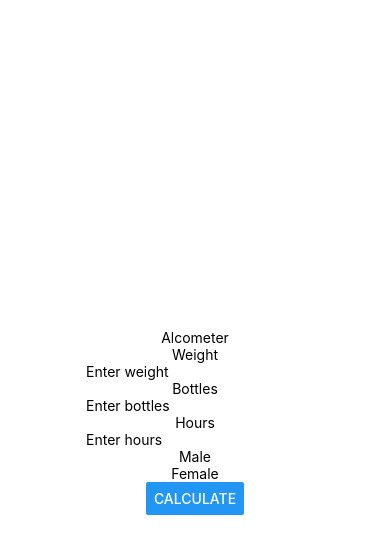
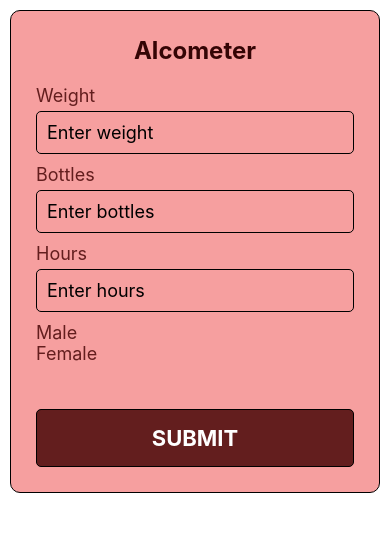
Before and after one commit to Aila-Maria/alkometri_mobiili, a React Native app: screen / in a window 390 px wide. Shown: the top 554 px of the page. Built offline with nearby package versions, Linux system fonts and the light colour scheme.

Commit message:
Styles kansion luonti ja tyylien tekoa

```diff
--- a/App.js
+++ b/App.js
@@ -1,14 +1,15 @@
 import { StatusBar } from 'expo-status-bar';
 import { useState } from 'react';
-import { Button, ScrollView, StyleSheet, Text, TextInput, View } from 'react-native';
+import { Button, ScrollView, StyleSheet, Text, TextInput, TouchableOpacity, View } from 'react-native';
+import { BasicStyle } from './styles/Styles';
+
 
 export default function App() {
 
   return (
 
-    <View style={styles.container}>
+    <View >
       <Calculate/>
-      <Text></Text>
     </View>
 
   );
@@ -22,6 +23,11 @@ function Calculate(){
   const [male, setMale] = useState(0);
   const [result, setResult] = useState(0);
 
+
+  //tarkistetaan että tulos ei ole negatiivinen
+  let r = result.lenght > 0 ? result : '0';
+  r = r.replace(',','.');
+
   let litres = bottles * 0.33;
   let grams = litres * 8 * 4.5;
   let burning = weight / 10;
@@ -29,41 +35,33 @@ function Calculate(){
   let resultM = grams / (weight * 0.7);
   let resultF = grams / (weight * 0.6);
   return(
-    <View style={styles.container}>
-      <Text>Alcometer</Text>
-      <Text>Weight</Text>
-      <TextInput
+    <View style={BasicStyle.container}>
+      <Text style={BasicStyle.header}>Alcometer</Text>
+      <Text style={BasicStyle.label}>Weight</Text>
+      <TextInput style={BasicStyle.textInput}
       keyboardType='number-pad'
       placeholder='Enter weight'
       onChangeText={text => setWeight(text)}
       />
-      <Text>Bottles</Text>
-      <TextInput
+      <Text style={BasicStyle.label}>Bottles</Text>
+      <TextInput style={BasicStyle.textInput}
       keyboardType='number-pad'
       placeholder='Enter bottles'
       onChangeText={text => setBottles(text)}
       />
-      <Text>Hours</Text>
-      <TextInput
+      <Text style={BasicStyle.label}>Hours</Text>
+      <TextInput style={BasicStyle.textInput}
       keyboardType='number-pad'
       placeholder='Enter hours'
       onChangeText={text => setTime(text)}
       />
-      <Text>Male</Text>
-      <Text>Female</Text>
-      <Text></Text>
-      <Button title='calculate'
-      onPress={() => setResult(resultM)}/>
+      <Text style={BasicStyle.label}>Male</Text>
+      <Text style={BasicStyle.label}>Female</Text>
+      <Text style={BasicStyle.result}></Text>
+      <TouchableOpacity onPress={()=>console.log("Submit")}>
+          <Text style={BasicStyle.submit}>SUBMIT</Text>
+      </TouchableOpacity>
     </View>
 
   )
 }
-
-const styles = StyleSheet.create({
-  container: {
-    flex: 1,
-    backgroundColor: '#fff',
-    alignItems: 'center',
-    justifyContent: 'center',
-  },
-});
--- /dev/null
+++ b/styles/Styles.js
@@ -0,0 +1,53 @@
+const { StyleSheet } = require("react-native");
+
+const BasicStyle = StyleSheet.create({
+    container: {
+        backgroundColor:'#f69f9f',
+        borderWidth: 1,
+        borderRadius:10,
+        margin:10,
+        padding:15,
+
+    },
+    header:{
+        fontSize:24,
+        fontWeight:'bold',
+        color:'#340505',
+        paddingBottom: 10,
+        margin:10,
+        alignSelf:'center'
+    },
+    label:{
+        color:'#631e1e',
+        fontSize:18,
+        paddingLeft: 10
+    },
+    textInput:{
+        paddingLeft:10,
+        borderWidth:1,
+        borderRadius:5,
+        padding:10,
+        margin:10,
+        marginTop:5,
+        fontSize:18
+    },
+    result:{
+        paddingLeft:10,
+        padding:10,
+        margin:10,
+        marginTop:5,
+        fontSize:18
+    },
+    submit:{
+        borderWidth:1,
+        borderRadius:5,
+        color:'#ffffff',
+        backgroundColor:'#631e1e',
+        margin: 10,
+        padding:15,
+        textAlign:'center',
+        fontSize: 22,
+        fontWeight:'bold'
+    }
+})
+export{BasicStyle};
```
